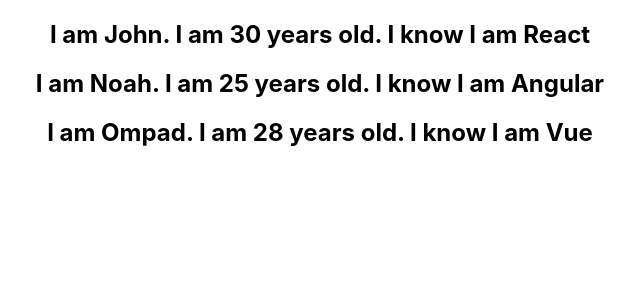
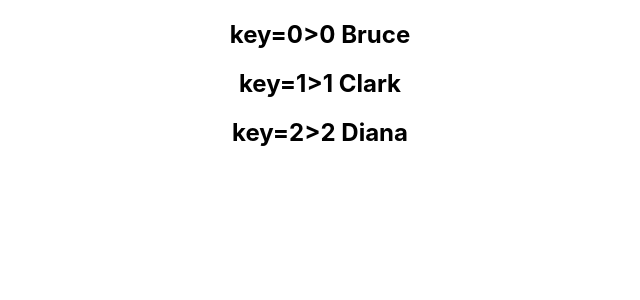
Before and after one commit to comexprt/dev-react-js-training, a React (Create React App) app: page / in a window 1280 px wide. Shown: the top 300 px of the page, without its empty margins (320-960 px from the left). Built offline with nearby package versions, Linux system fonts and the light colour scheme.

Commit message:
ReactJS Tutorial - 19 - Index as Key Anti-pattern

```diff
--- a/src/components/NameList.js
+++ b/src/components/NameList.js
@@ -2,31 +2,31 @@
 import Person from './Person'
 
 function NameList(){
-    // const names = ['Bruce','Clark','Diana']
-    const persons = [
-        {
-            id:1,
-            name:'John',
-            age:30,
-            skill:'React'
-        },
-        {
-            id:2,
-            name:'Noah',
-            age:25,
-            skill:'Angular'
-        },
-        {
-            id:3,
-            name:'Ompad',
-            age:28,
-            skill:'Vue'
-        }
-    ]
-    const personList = persons.map(person =>(<Person key={person.id} person={person}></Person>))
+    const names = ['Bruce','Clark','Diana']
+    // const persons = [
+    //     {
+    //         id:1,
+    //         name:'John',
+    //         age:30,
+    //         skill:'React'
+    //     },
+    //     {
+    //         id:2,
+    //         name:'Noah',
+    //         age:25,
+    //         skill:'Angular'
+    //     },
+    //     {
+    //         id:3,
+    //         name:'Ompad',
+    //         age:28,
+    //         skill:'Vue'
+    //     }
+    // ]
+    const nameList = names.map((name,index) =><h2> key={index}>{index} {name} </h2>)
     return(
         <div>
-          { personList }
+          { nameList }
 
         </div>
     )
```
